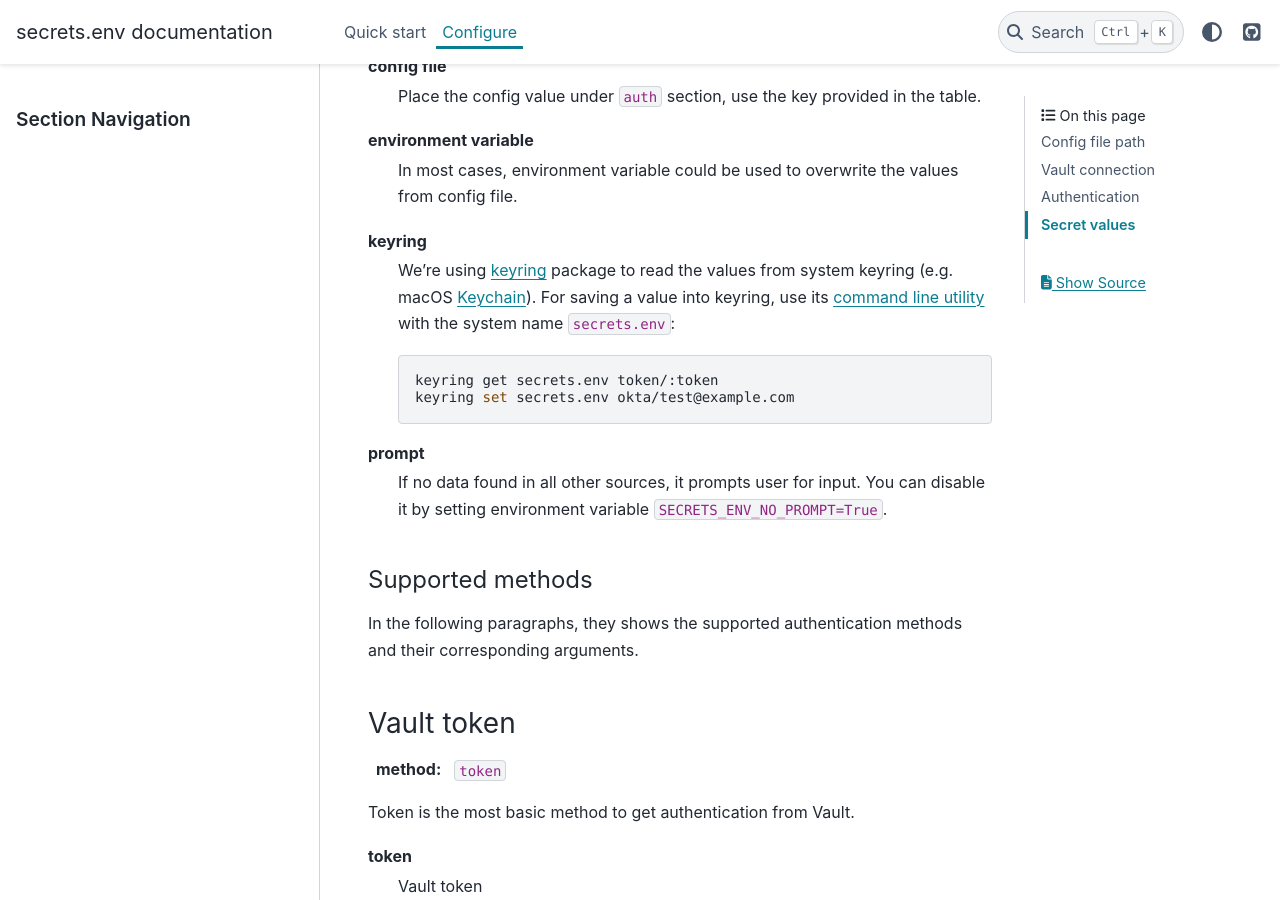
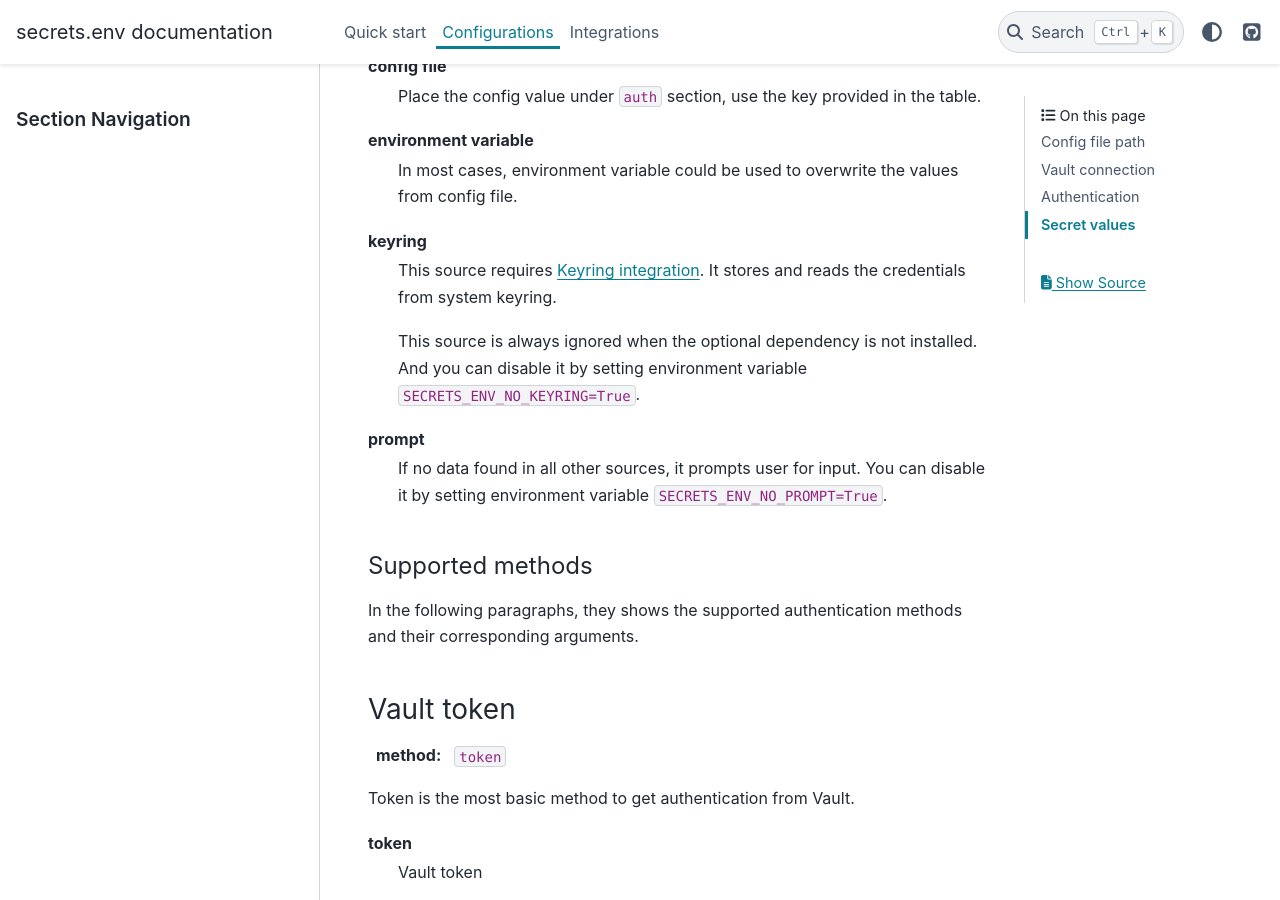
Before and after one commit to tzing/secrets.env, a Sphinx documentation site: the page built from docs/configure.rst, in a window 1280 px wide and 900 px high, scrolled down 2934 px. Built offline with Sphinx 7.4.7 and the PyData theme 0.15.4, drawn with Linux system fonts in a browser that asks for light colours; some of the changed text lies outside the part shown.

Commit message:
Set keyring as optional (#47)

```diff
--- a/docs/configure.rst
+++ b/docs/configure.rst
@@ -1,5 +1,5 @@
-Configure
-=========
+Configurations
+==============
 
 This app accepts configs in various format (with some optional dependency), here's an example config:
 
@@ -213,20 +213,15 @@
    In most cases, environment variable could be used to overwrite the values from config file.
 
 keyring
-   We're using `keyring`_ package to read the values from system keyring (e.g. macOS `Keychain`_). For saving a value into keyring, use its `command line utility`_ with the system name ``secrets.env``:
+   This source requires :ref:`keyring-integration`. It stores and reads the credentials from system keyring.
 
-   .. code-block:: bash
-
-      keyring get secrets.env token/:token
-      keyring set secrets.env okta/test@example.com
-
-.. _keyring: https://keyring.readthedocs.io/en/latest/
-.. _Keychain: https://en.wikipedia.org/wiki/Keychain_%28software%29
-.. _command line utility: https://keyring.readthedocs.io/en/latest/#command-line-utility
+   This source is always ignored when the optional dependency is not installed. And you can disable it by setting environment variable ``SECRETS_ENV_NO_KEYRING=True``.
 
 prompt
    If no data found in all other sources, it prompts user for input. You can disable it by setting environment variable ``SECRETS_ENV_NO_PROMPT=True``.
 
+
+.. _authentication-methods:
 
 Supported methods
 """""""""""""""""
--- a/docs/index.rst
+++ b/docs/index.rst
@@ -23,3 +23,4 @@
 
    quick-start
    configure
+   integrations
--- a/pyproject.toml
+++ b/pyproject.toml
@@ -1,6 +1,6 @@
 [tool.poetry]
 name = "secrets.env"
-version = "0.17.0"
+version = "0.18.0"
 description = "Put secrets from Vault to environment variables"
 authors = ["tzing <tzingshih@gmail.com>"]
 license = "MIT"
@@ -24,8 +24,8 @@
 [tool.poetry.dependencies]
 python = "^3.8"
 click = "^8.1.3"
-keyring = "^23.3.0"
 httpx = {version = "^0.23.0", extras = ["http2"]}
+keyring = {version = "^23.3.0", optional = true}
 tomli = {version = ">=1.1.0,<3", python = "<3.11", optional = true}
 PyYAML = {version = ">=5.1.2,<7", optional = true}
 
@@ -56,10 +56,12 @@
 [tool.poetry.extras]
 all = [
     "PyYAML",
+    "keyring",
     "tomli",
 ]
 toml = ["tomli"]
 yaml = ["PyYAML"]
+keyring = ["keyring"]
 
 [tool.poetry.scripts]
 "secrets.env" = "secrets_env.cli:main"
--- a/secrets_env/__init__.py
+++ b/secrets_env/__init__.py
@@ -1,5 +1,5 @@
 __name__ = "secrets_env"
-__version__ = "0.17.0"
+__version__ = "0.18.0"
 
 import logging
 import pathlib
```
Also changed, not shown: docs/integrations.rst (added, +36 -0 lines), docs/quick-start.rst (+5 -4 lines), 3 other files.
